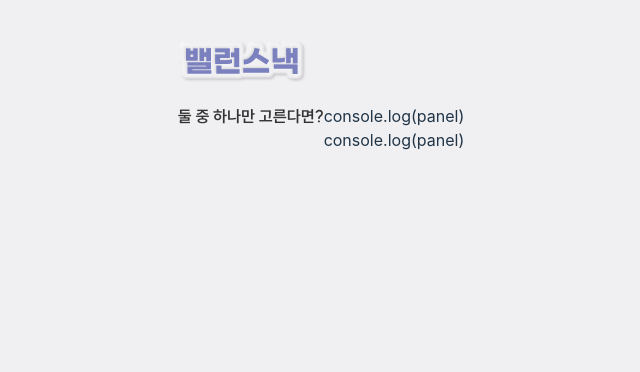
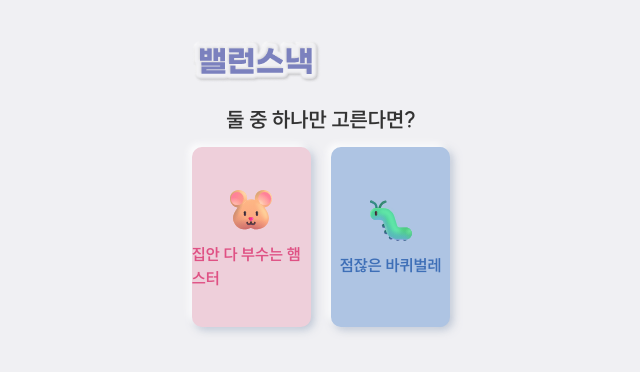
Before and after one commit to BalanSnack/FRONT, a React (Vite) app: page /game/1 in a window 1280 px wide. Shown: the top 372 px of the page, without its empty margins (319-959 px from the left). Built offline with nearby package versions, Linux system fonts and the light colour scheme.

Commit message:
UPDATE | 게임 카드버튼 모양 잡아놓음

```diff
--- /dev/null
+++ b/src/components/organisms/GameCardBtn/GameCardBtn.module.css
@@ -0,0 +1,12 @@
+.cardBtn {
+  @apply cursor-pointer rounded-md shadow-card w-full h-full flex flex-col justify-center items-center;
+}
+
+.cardBtn:hover {
+  box-shadow: -0.18px -0.18px 3.54px #ffffff, 0.18px 0.18px 3.54px rgba(174, 174, 192, 0.4);
+}
+
+.cardBtn:active,
+.cardBtn:focus {
+  @apply shadow-selectedCard;
+}
--- a/src/components/organisms/GameCardBtn/GameCardBtn.tsx
+++ b/src/components/organisms/GameCardBtn/GameCardBtn.tsx
@@ -5,9 +5,35 @@ import styles from "./GameCardBtn.module.css";
 import Panel from "@/types/panel";
 
 interface gameCardBtnProps {
-  panel: Panel;
+  props: Panel;
+  clickHandler?: () => void;
 }
 
-export default function GameCardBtn(panel: gameCardBtnProps) {
-  return <div>console.log(panel)</div>;
+const getBgColor = (location: string) => {
+  switch (location) {
+    case "left":
+      return `bg-pink-500`;
+    case "right":
+      return `bg-sky-500`;
+  }
+};
+
+const getTextColor = (location: string) => {
+  switch (location) {
+    case "left":
+      return "pink";
+    case "right":
+      return "blue";
+  }
+};
+
+export default function GameCardBtn({ props }: gameCardBtnProps) {
+  return (
+    <div className={`${styles.cardBtn} ${getBgColor(props.location)}`}>
+      <img src={props.image} alt={`${props.title} 이모티콘`} className="pb-2 w-[3rem]" />
+      <MyText size="md" color={getTextColor(props.location)} weight="semi">
+        {props.title}
+      </MyText>
+    </div>
+  );
 }
--- a/src/pages/GamePage.tsx
+++ b/src/pages/GamePage.tsx
@@ -4,25 +4,24 @@ import GameCardBtn from "@/components/organisms/GameCardBtn/GameCardBtn";
 import MyText from "@/components/atoms/MyText/MyText";
 
 import { gameData } from "./gameDummyData/data";
-import Panel from "@/types/panel";
 
 export default function GamePage() {
   return (
-    <div>
-      <div className="top">
-        <MyLogo size="sm" />
-      </div>
-      <div className="game-main flex justify-center my-5">
-        <MyText size="md" color="font1" weight="semi">
+    <div className="w-full h-full">
+      <MyLogo size="sm" className="pb-5" />
+      <div className="game-main h-1/4">
+        <MyText
+          size="lg"
+          color="font1"
+          weight="semi"
+          className="flex justify-center items-center pb-3"
+        >
           {gameData.title}
         </MyText>
-        <div>
-          {gameData.panels.map(
-            (panel) => {
-              return <GameCardBtn panel={panel} />;
-            },
-            // console.log(typeof panel),
-          )}
+        <div className="flex gap-5 h-full">
+          {gameData.panels.map((panel) => {
+            return <GameCardBtn props={panel} key={panel.location} />;
+          })}
         </div>
       </div>
     </div>
--- a/src/pages/gameDummyData/data.tsx
+++ b/src/pages/gameDummyData/data.tsx
@@ -9,18 +9,18 @@ const gameData: Game = {
   isReported: false,
   panels: [
     {
-      image: "./hamster_color.svg",
+      image: "/src/pages/gameDummyData/hamster_color.svg",
       title: "집안 다 부수는 햄스터",
       isSelected: false,
       selectedCount: 15,
-      position: "left",
+      location: "left",
     },
     {
-      image: "./bug_color.svg",
+      image: "/src/pages/gameDummyData/bug_color.svg",
       title: "점잖은 바퀴벌레",
       isSelected: false,
       selectedCount: 7,
-      position: "right",
+      location: "right",
     },
   ],
   isVoted: false,
--- a/src/types/panel.tsx
+++ b/src/types/panel.tsx
@@ -3,5 +3,5 @@ export default interface Panel {
   title: string;
   isSelected: boolean;
   selectedCount: number;
-  position: string; // 추후 수정
+  location: string;
 }
```
Also changed, not shown: src/components/organisms/GameCardBtn/GameCardBtnItem/GameCardBtnItem.module.css (deleted, +0 -7 lines), src/components/organisms/GameCardBtn/GameCardBtnItem/GameCardBtnItem.tsx (deleted).
